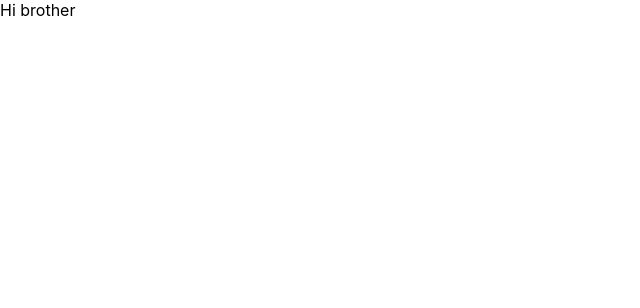
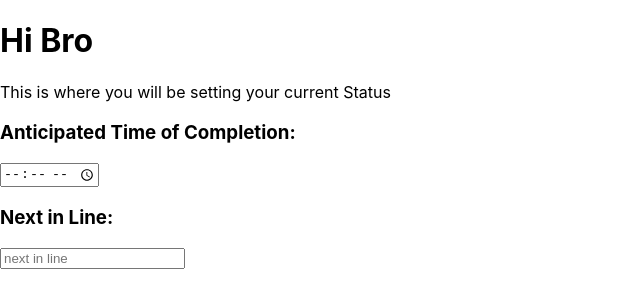
Before and after one commit to whitejamesthe2nd/edwardsSite, a React (Create React App) app: page /EdwardsPlace in a window 1280 px wide. Shown: the top 308 px of the page, without its empty margins (0-640 px from the left). Built offline with nearby package versions, Linux system fonts and the light colour scheme.

Commit message:
configured store

```diff
--- a/package.json
+++ b/package.json
@@ -10,8 +10,10 @@
     "material-ui": "^0.20.2",
     "react": "^17.0.2",
     "react-dom": "^17.0.2",
+    "react-redux": "^7.2.4",
     "react-router-dom": "^5.2.0",
     "react-scripts": "4.0.3",
+    "redux-thunk": "^2.3.0",
     "web-vitals": "^1.1.2"
   },
   "scripts": {
--- a/src/Components/EdwardsPlace/EdwardsPlaceComponent.js
+++ b/src/Components/EdwardsPlace/EdwardsPlaceComponent.js
@@ -2,7 +2,15 @@ import React from 'react';
 
 let EdwardsPlaceComponent = ()=>{
     return(
-        <div>Hi brother</div>
+        <div>
+            <h1>Hi Bro</h1>
+            <p>This is where you will be setting your current Status</p>
+            <h3>Anticipated Time of Completion:</h3>
+            <input type='time' placeholder='Time of Completion'></input>
+            <h3>Next in Line:</h3>
+            <input type='text' placeholder='next in line'></input>
+
+        </div>
     )
 }
 
--- a/src/index.js
+++ b/src/index.js
@@ -3,11 +3,15 @@ import ReactDOM from 'react-dom';
 import './index.css';
 import App from './App';
 import reportWebVitals from './reportWebVitals';
+import ReduxStore from './redux/store/ReduxStore';
+import {Provider} from 'react-redux';
+
+const store = ReduxStore()
 
 ReactDOM.render(
-  <React.StrictMode>
+  <Provider store={store}>
     <App />
-  </React.StrictMode>,
+  </Provider>,
   document.getElementById('root')
 );
 
--- /dev/null
+++ b/src/redux/actions/CompletionActions.js
@@ -0,0 +1,25 @@
+export const COMPLETION = "COMPLETION";
+
+//!ACTIONS
+export const completion = (completion) => {
+    return {
+        type: COMPLETION,
+        completion
+    }
+}
+
+
+//! THUNKS
+// export const createCompletion = () => {
+
+//     return async dispatch => {
+//         const res = await fetch(`/api/skills/`);
+
+//         if (res.ok) {
+//             const data = await res.json();
+//             console.log(data)
+//             dispatch(loadSkills(data))
+//         }
+//         return res;
+//     };
+// };
--- /dev/null
+++ b/src/redux/reducers/completion.js
@@ -0,0 +1,14 @@
+import {COMPLETION} from '../actions/CompletionActions'
+
+export const completion = (state = {}, action) => {
+    switch (action.type) {
+        case COMPLETION:
+            return action.completion;
+        // case CREATE_SKILL:
+        //     return action.skill;
+        // case REMOVE_SKILL:
+        //     return {}
+        default:
+            return state
+    }
+}
--- /dev/null
+++ b/src/redux/store/ReduxStore.js
@@ -0,0 +1,27 @@
+import { createStore, applyMiddleware, combineReducers, compose } from 'redux'
+import thunk from 'redux-thunk';
+import {completion} from '../reducers/completion'
+let storeEnhancer;
+
+if (process.env.NODE_ENV !== 'production') {
+    const composeEnhancers = window.__REDUX_DEVTOOLS_EXTENSION_COMPOSE__ || compose;
+    storeEnhancer = composeEnhancers(applyMiddleware(thunk));
+} else {
+    storeEnhancer = applyMiddleware(thunk);
+}
+
+
+
+
+const ReducerMerger = combineReducers({completion})
+
+
+const configureStore = (initialState) => {
+    return createStore (
+            ReducerMerger,
+            initialState,
+            storeEnhancer
+        )
+};
+
+export default configureStore;
```
Also changed, not shown: 1 other file (tests, documents, lock files or other folders).
